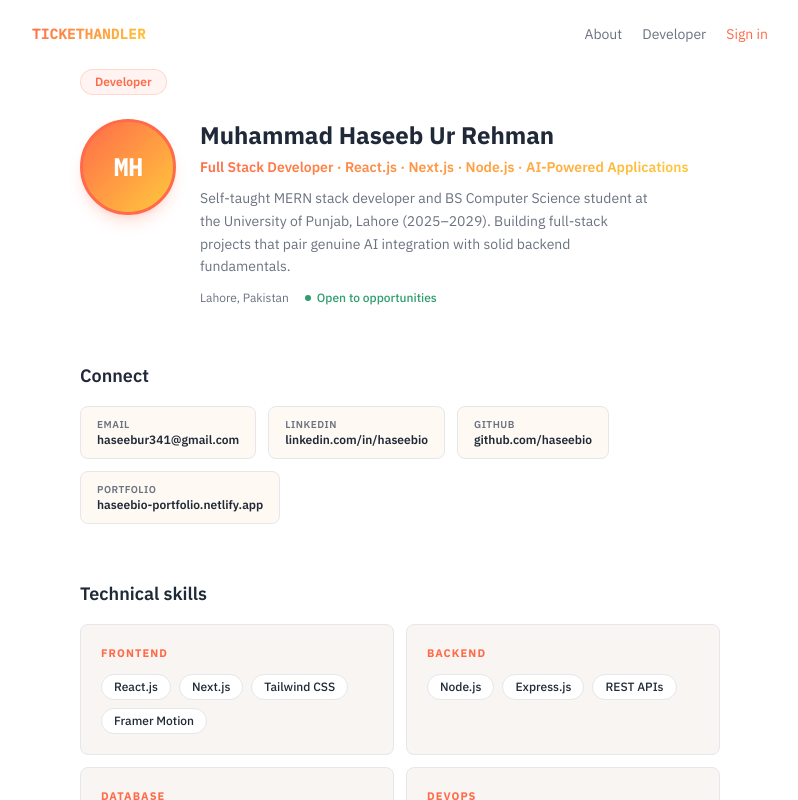
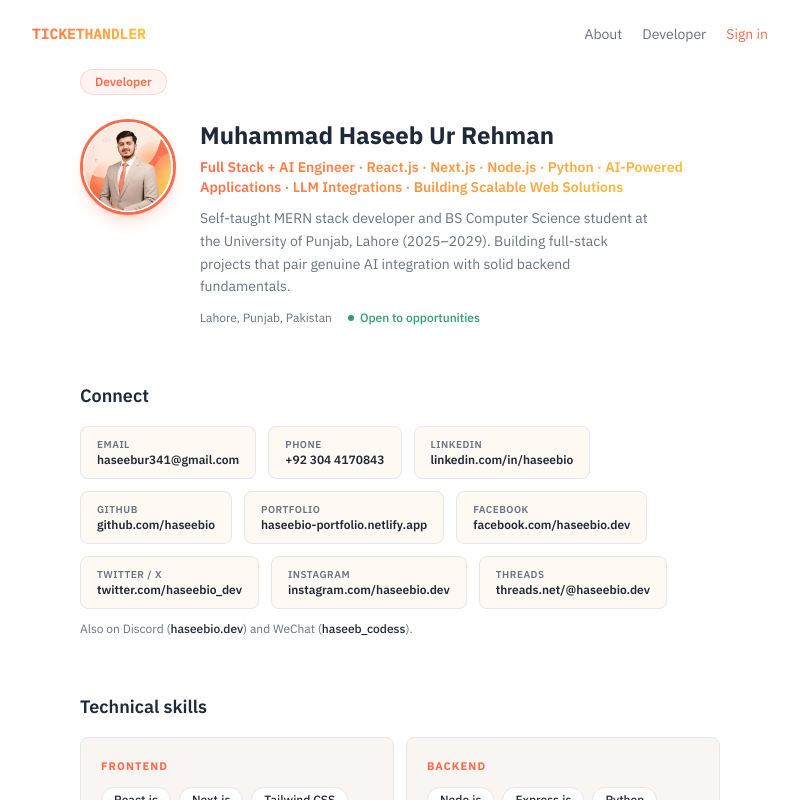
Before and after one commit to haseebio/ticket-triage, a Next.js app in the folder frontend/: page /developer in a window 1280 px wide. Shown: the top 800 px of the page, without its empty margins (240-1038 px from the left). Built offline with nearby package versions, Linux system fonts and the light colour scheme.

Commit message:
placing profile picture in developer page and updating bio

```diff
--- a/frontend/app/developer/page.js
+++ b/frontend/app/developer/page.js
@@ -4,7 +4,7 @@ import { breadcrumbJsonLd } from '@/lib/breadcrumbs';
 
 export const metadata = {
   title: 'Developer',
-  description: 'About the developer behind TicketHandler — Muhammad Haseeb Ur Rehman.',
+  description: 'About the developer behind TicketHandler — Muhammad Haseeb Ur Rehman, Full Stack + AI Engineer.',
 };
 
 function developerJsonLd() {
@@ -12,14 +12,32 @@ function developerJsonLd() {
     '@context': 'https://schema.org',
     '@type': 'Person',
     name: 'Muhammad Haseeb Ur Rehman',
-    jobTitle: 'Full Stack Developer',
+    jobTitle: 'Full Stack + AI Engineer',
     url: 'https://tickethandler-haseeb.vercel.app/developer',
+    email: 'mailto:haseebur341@gmail.com',
+    telephone: '+92-304-4170843',
     sameAs: [
       'https://github.com/haseebio',
       'https://linkedin.com/in/haseebio',
       'https://haseebio-portfolio.netlify.app',
+      'https://www.facebook.com/haseebio.dev',
+      'https://www.twitter.com/haseebio_dev',
+      'https://www.instagram.com/haseebio.dev',
+      'https://www.threads.net/@haseebio.dev',
+      'https://stackradar-dev.vercel.app',
     ],
-    knowsAbout: ['React.js', 'Next.js', 'Node.js', 'Express.js', 'PostgreSQL', 'MongoDB', 'Docker', 'AI Integration'],
+    knowsAbout: [
+      'React.js',
+      'Next.js',
+      'Node.js',
+      'Python',
+      'Express.js',
+      'PostgreSQL',
+      'MongoDB',
+      'Docker',
+      'AI Integration',
+      'LLM Integrations',
+    ],
     alumniOf: {
       '@type': 'CollegeOrUniversity',
       name: 'University of Punjab, Lahore',
--- a/frontend/components/DeveloperContent.jsx
+++ b/frontend/components/DeveloperContent.jsx
@@ -1,13 +1,21 @@
+import Image from 'next/image';
+
 const CONNECT = [
   ['Email', 'haseebur341@gmail.com', 'mailto:haseebur341@gmail.com'],
+  ['Phone', '+92 304 4170843', 'tel:+923044170843'],
   ['LinkedIn', 'linkedin.com/in/haseebio', 'https://linkedin.com/in/haseebio'],
   ['GitHub', 'github.com/haseebio', 'https://github.com/haseebio'],
   ['Portfolio', 'haseebio-portfolio.netlify.app', 'https://haseebio-portfolio.netlify.app'],
+  ['Facebook', 'facebook.com/haseebio.dev', 'https://www.facebook.com/haseebio.dev'],
+  ['Twitter / X', 'twitter.com/haseebio_dev', 'https://www.twitter.com/haseebio_dev'],
+  ['Instagram', 'instagram.com/haseebio.dev', 'https://www.instagram.com/haseebio.dev'],
+  ['Threads', 'threads.net/@haseebio.dev', 'https://www.threads.net/@haseebio.dev'],
 ];
 
 const SKILLS = [
   ['Frontend', ['React.js', 'Next.js', 'Tailwind CSS', 'Framer Motion']],
-  ['Backend', ['Node.js', 'Express.js', 'REST APIs']],
+  ['Backend', ['Node.js', 'Express.js', 'Python', 'REST APIs']],
+  ['AI / LLM', ['Gemini API', 'LLM Integrations', 'Prompt Engineering']],
   ['Database', ['PostgreSQL', 'MongoDB']],
   ['DevOps', ['Docker', 'GitHub Actions', 'Vercel', 'Render']],
 ];
@@ -57,13 +65,20 @@ export default function DeveloperContent() {
       </span>
 
       <div className="mb-14 flex items-start gap-6">
-        <div className="flex h-24 w-24 flex-shrink-0 items-center justify-center rounded-full border-[3px] border-primary bg-brand-gradient font-mono text-2xl font-bold text-white shadow-lg shadow-primary/20">
-          MH
+        <div className="relative h-24 w-24 flex-shrink-0 overflow-hidden rounded-full border-[3px] border-primary shadow-lg shadow-primary/20">
+          <Image
+            src="/haseebio-tickethandler.jpeg"
+            alt="Muhammad Haseeb Ur Rehman"
+            fill
+            sizes="96px"
+            className="object-cover"
+          />
         </div>
         <div>
           <h1 className="mb-1.5 text-2xl font-bold text-ink">Muhammad Haseeb Ur Rehman</h1>
           <p className="mb-2.5 bg-brand-gradient bg-clip-text text-sm font-semibold text-transparent">
-            Full Stack Developer · React.js · Next.js · Node.js · AI-Powered Applications
+            Full Stack + AI Engineer · React.js · Next.js · Node.js · Python · AI-Powered Applications
+            · LLM Integrations · Building Scalable Web Solutions
           </p>
           <p className="mb-3 max-w-md text-sm leading-relaxed text-fog">
             Self-taught MERN stack developer and BS Computer Science student at the
@@ -71,7 +86,7 @@ export default function DeveloperContent() {
             pair genuine AI integration with solid backend fundamentals.
           </p>
           <div className="flex flex-wrap items-center gap-4 text-xs">
-            <span className="text-fog">Lahore, Pakistan</span>
+            <span className="text-fog">Lahore, Punjab, Pakistan</span>
             <span className="flex items-center gap-1.5 font-medium text-signal-green">
               <span className="h-1.5 w-1.5 rounded-full bg-signal-green" />
               Open to opportunities
@@ -81,11 +96,15 @@ export default function DeveloperContent() {
       </div>
 
       <h2 className="mb-4 text-lg font-semibold text-ink">Connect</h2>
-      <div className="mb-14 flex flex-wrap gap-3">
+      <div className="mb-3 flex flex-wrap gap-3">
         {CONNECT.map(([label, value, href]) => (
           <ConnectLink key={label} label={label} value={value} href={href} />
         ))}
       </div>
+      <p className="mb-14 text-xs text-fog">
+        Also on Discord (<span className="font-medium text-ink">haseebio.dev</span>) and WeChat
+        (<span className="font-medium text-ink">haseeb_codess</span>).
+      </p>
 
       <h2 className="mb-4 text-lg font-semibold text-ink">Technical skills</h2>
       <div className="mb-14 grid gap-3 sm:grid-cols-2">
```
Also changed, not shown: frontend/public/haseebio-tickethandler.jpeg (added).
